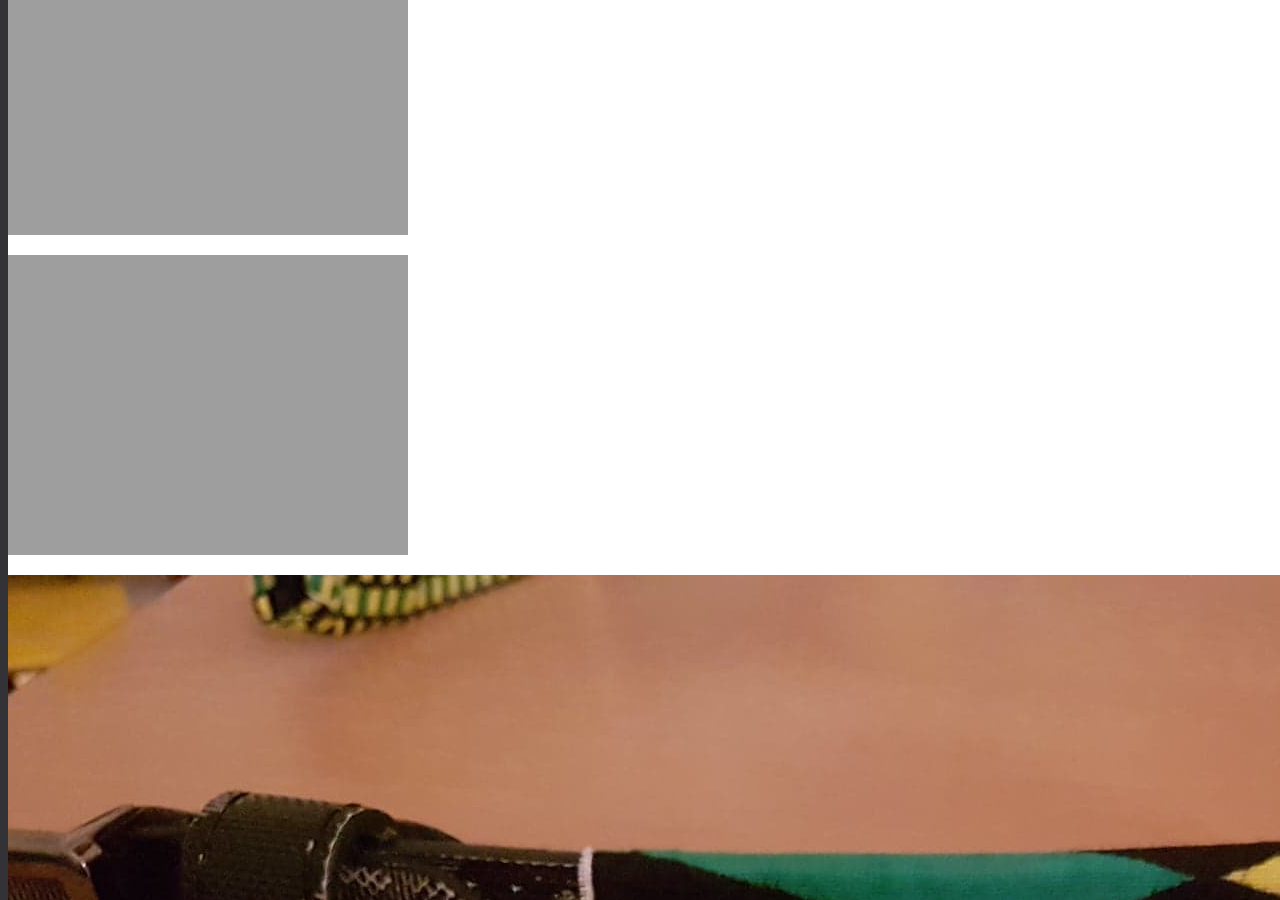
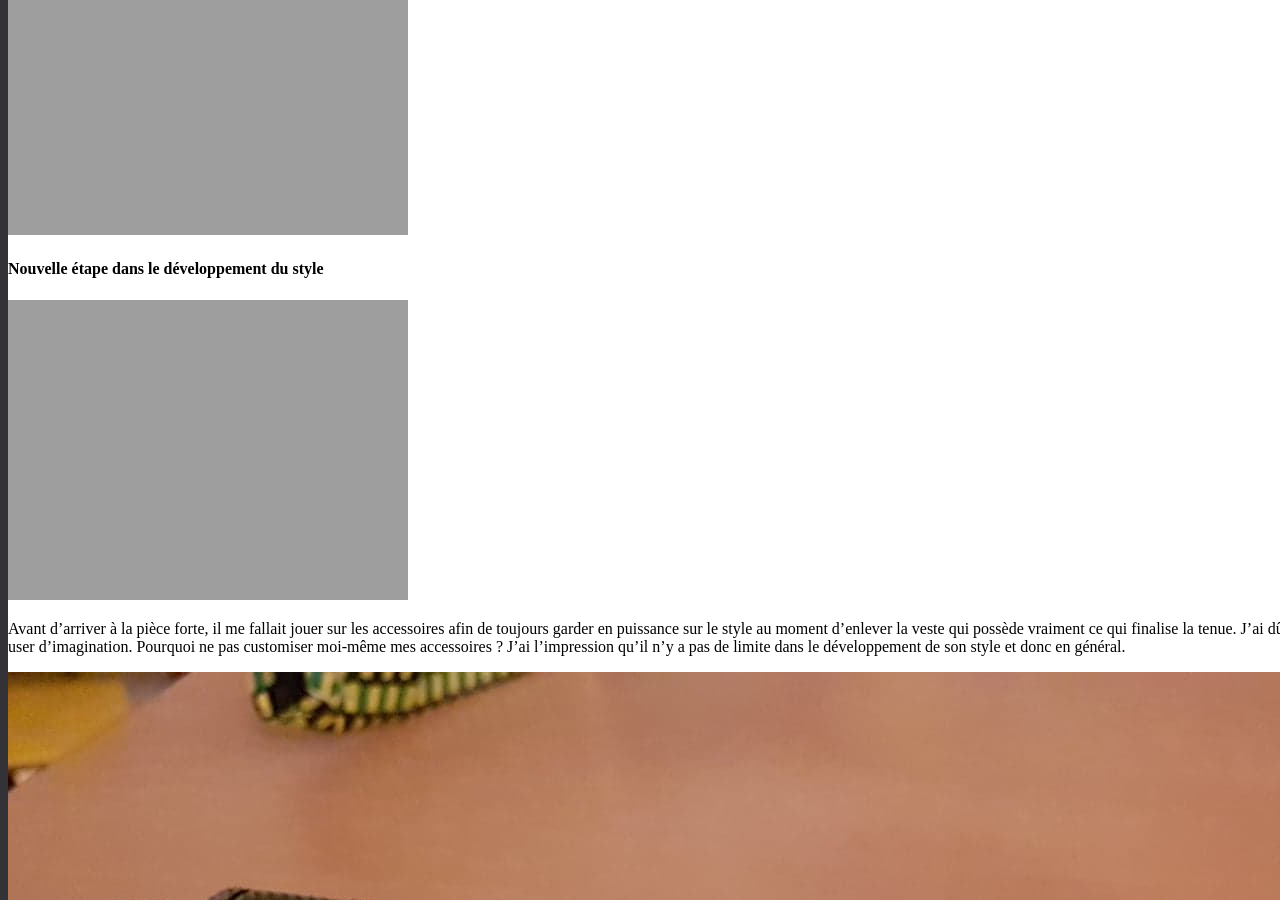
Before and after one commit to darkh2/darkh2.github.io, a Jekyll site: the page built from _posts/2018-08-26-Décontracté-Chic-&-Wax.md, in a window 1280 px wide and 900 px high, scrolled down 7138 px. Built offline with Jekyll 4.4.1, drawn with Linux system fonts in a browser that asks for light colours; comment, search, counter and statistics services are not loaded.

Commit message:
Update 2018-08-26-Décontracté-Chic-&-Wax.md

```diff
--- a/_posts/2018-08-26-Décontracté-Chic-&-Wax.md
+++ b/_posts/2018-08-26-Décontracté-Chic-&-Wax.md
@@ -73,11 +73,15 @@ De la même manière que pour le jean, le choix de la paire de sneakers blanches
 
 ![dcw_jump]({{site.url}}/{{site.baseurl}}img/dcw_jump.jpg)
 
-
+#### Nouvelle étape dans le développement du style
 
 ![dcw_accessoires]({{site.url}}/{{site.baseurl}}img/dcw_accessoires.jpg)
 
+Avant d'arriver à la pièce forte, il me fallait jouer sur les accessoires afin de toujours garder en puissance sur le style au moment d'enlever la veste qui possède vraiment ce qui finalise la tenue. J'ai dû user d'imagination. Pourquoi ne pas customiser moi-même mes accessoires ? J'ai l'impression qu'il n'y a pas de limite dans le développement de son style et donc en général.
+
 ![dcw_custom]({{site.url}}/{{site.baseurl}}img/dcw_custom.jpg)
+
+
 
 ### Crevard Stylé : la consolidation entre économie et bons investissements.
 
```
